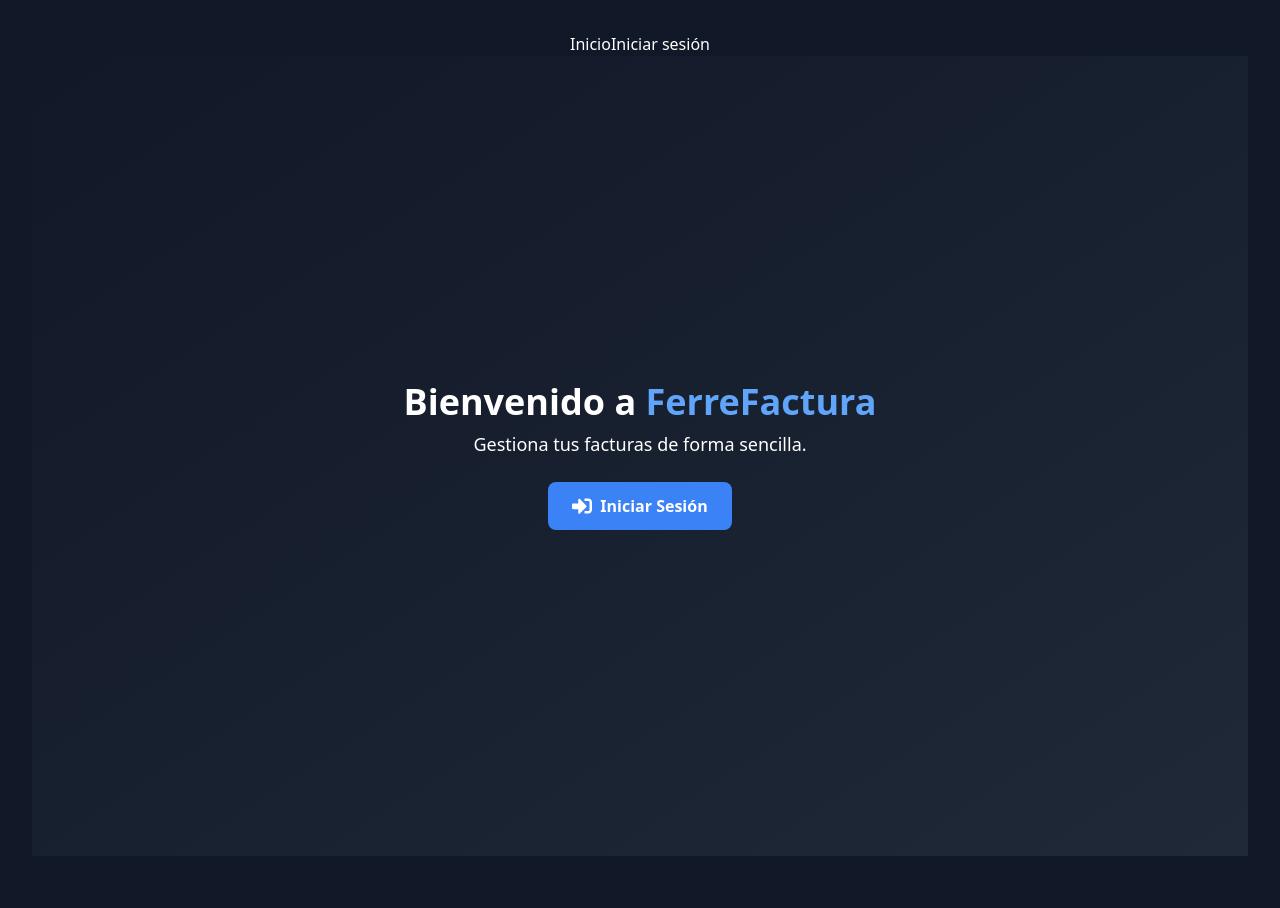
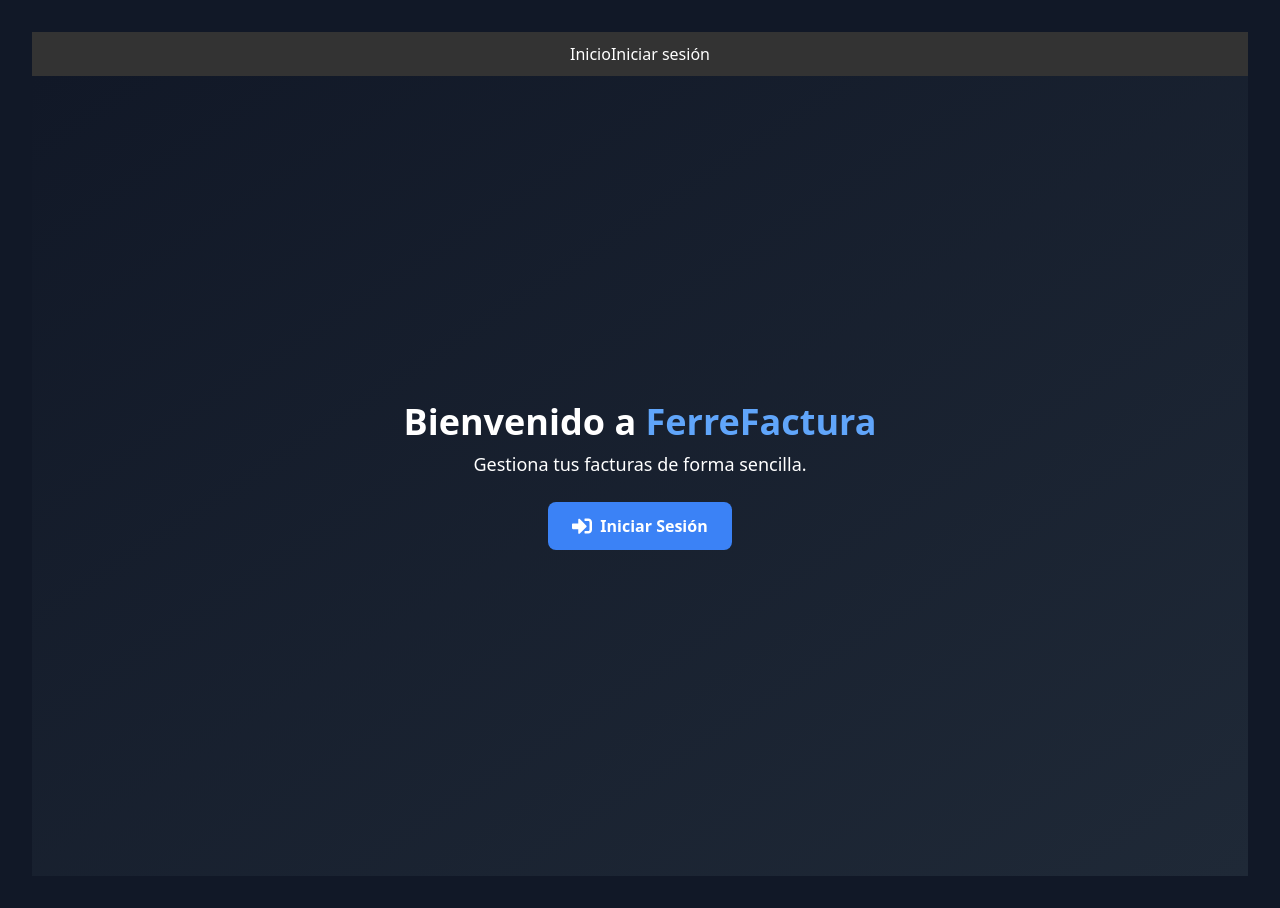
Before and after one commit to jeancarlo3213/ferrefactura-frontend, a React (Vite) app: page / in a window 1280 px wide. Built offline with nearby package versions, Linux system fonts and the light colour scheme.

Commit message:
Corrigiendo import de Navbar.css

```diff
--- a/src/styles/navbar.css
+++ b/src/styles/navbar.css
@@ -0,0 +1,5 @@
+nav {
+    background-color: #333;
+    color: white;
+    padding: 10px;
+}
```
